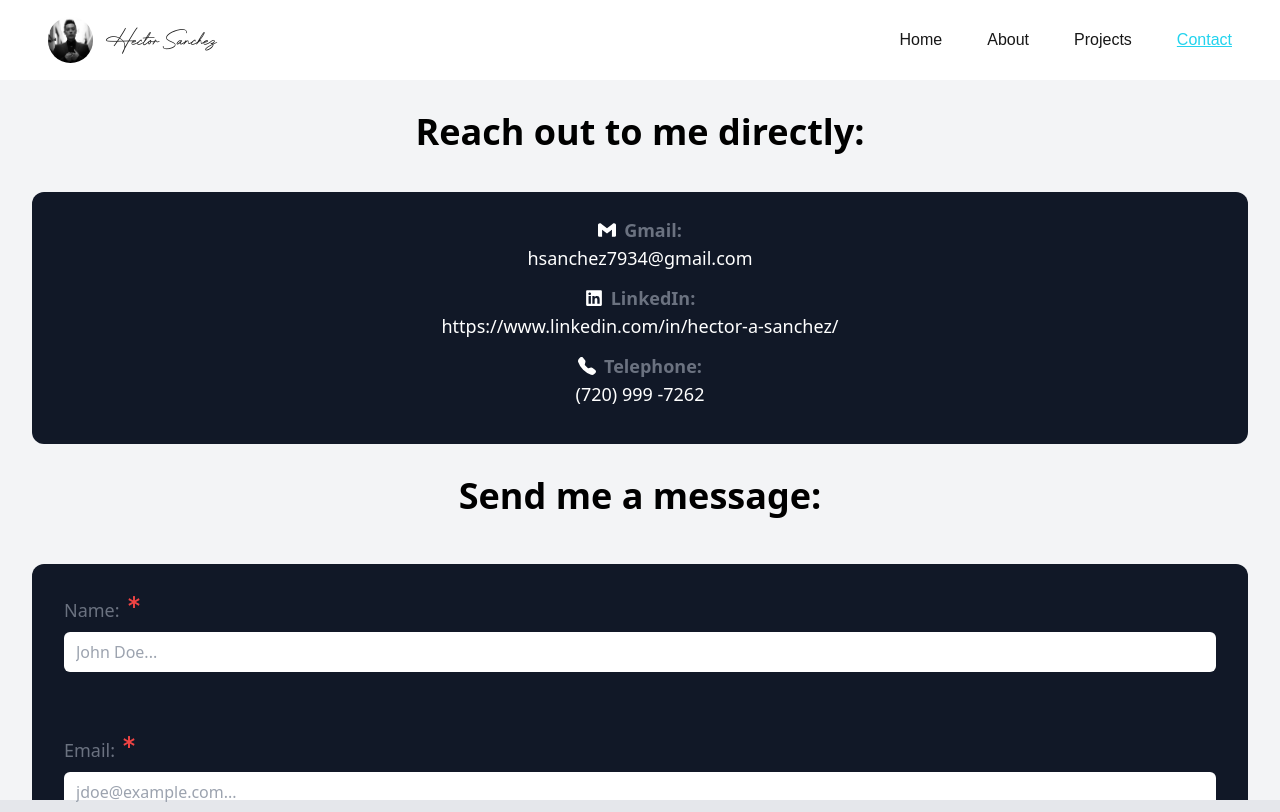
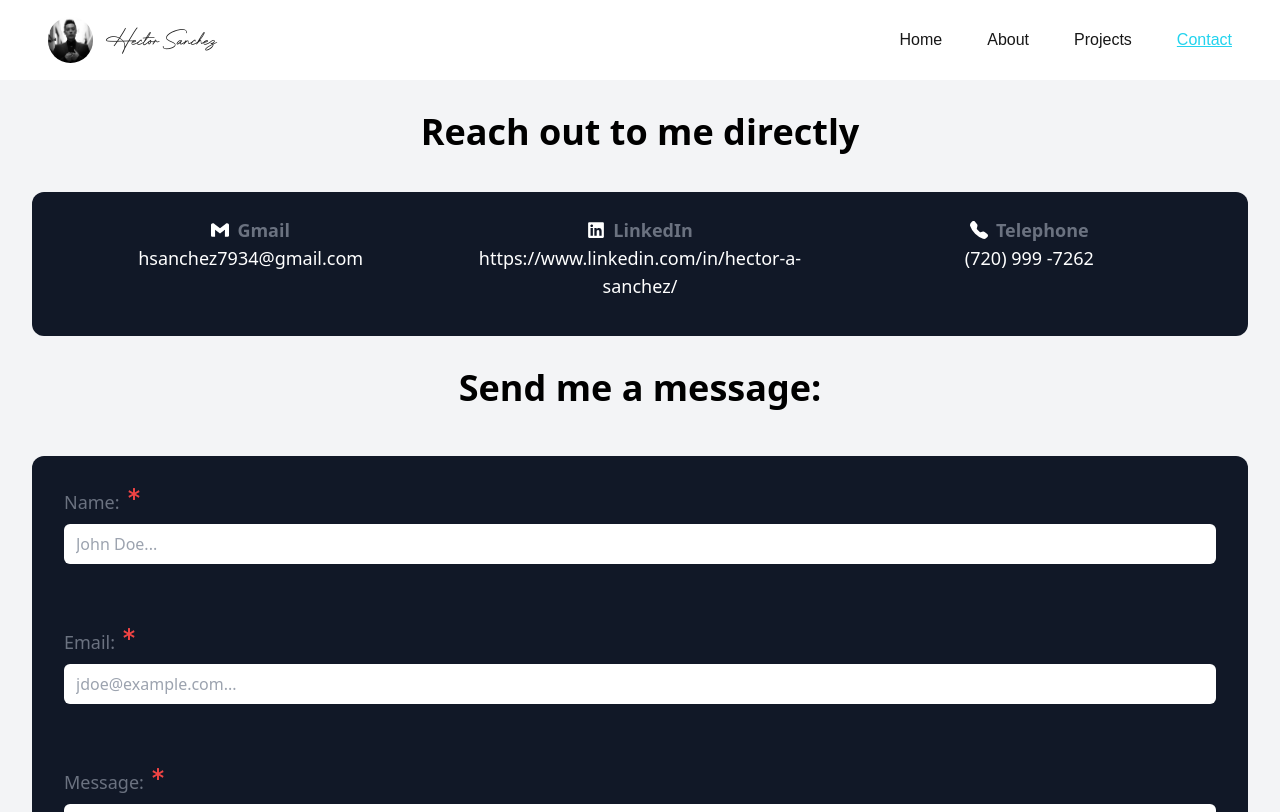
Before and after one commit to hsanchez7934/hs_portfolio, a Next.js app: page /contact in a window 1280 px wide. Shown: the top 812 px of the page. Built offline with nearby package versions, Linux system fonts and the light colour scheme.

Commit message:
minor refactor

```diff
--- a/src/app/contact/page.tsx
+++ b/src/app/contact/page.tsx
@@ -208,7 +208,7 @@ export default function Contact() {
 	}
 
 	return (
-		<main className="max-h-screen bg-white text-gray-900 font-sans pt-20">
+		<main className="h-auto bg-white text-gray-900 font-sans pt-20">
 			<section
 				id="contact-page-hero-section"
 				aria-label="Contact details container"
@@ -216,18 +216,18 @@ export default function Contact() {
 			>
 				<div className="flex flex-col p-8 max-w-screen-xl ml-auto mr-auto">
 					<h1 className="text-lg sm:text-1xl md:text-2xl lg:text-3xl xl:text-4xl 2xl:text-5xl font-semibold mb-10 text-black dark:text-white text-center">
-						Reach out to me directly:
+						Reach out to me directly
 					</h1>
-					<ul className="bg-gray-900 rounded-xl p-6">
+					<ul className="bg-gray-900 rounded-xl p-6 lg:flex">
 						{contactData.map(({label, text}, index) => {
 							return (
 								<li
 									key={index}
-									className="font-thin text-base sm:text-lg xl:text-1xl 2xl:text-2xl text-white mb-3 sm:text-center"
+									className="font-thin text-base sm:text-lg xl:text-1xl 2xl:text-2xl text-white mb-3 sm:text-center lg:w-1/3"
 									aria-label={`Contact details, list items, ${text}`}
 								>
 									<span className="flex items-center justify-center">
-										{getIcon(label)} <span className="text-gray-500 font-semibold">{label}: </span>
+										{getIcon(label)} <span className="text-gray-500 font-semibold">{label} </span>
 									</span>
 									<span className="block text-center">{text}</span>
 								</li>
```
